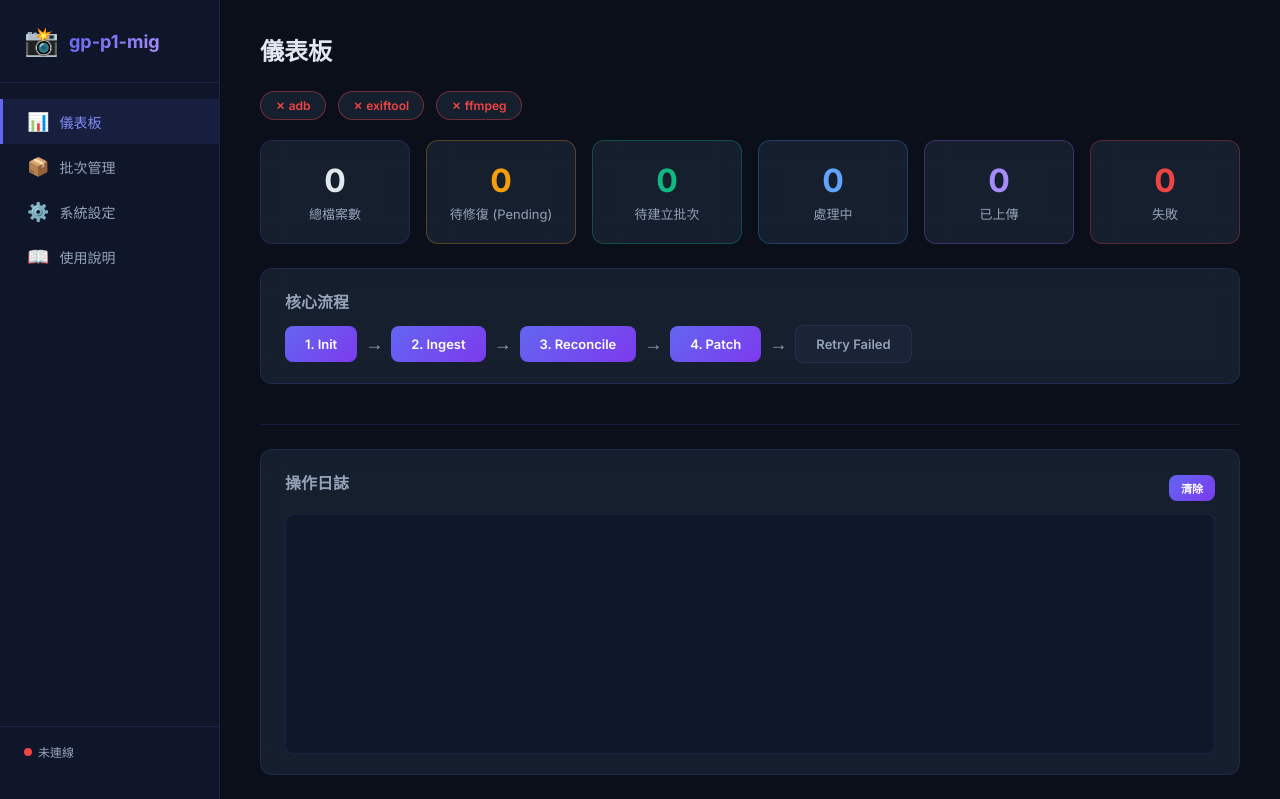
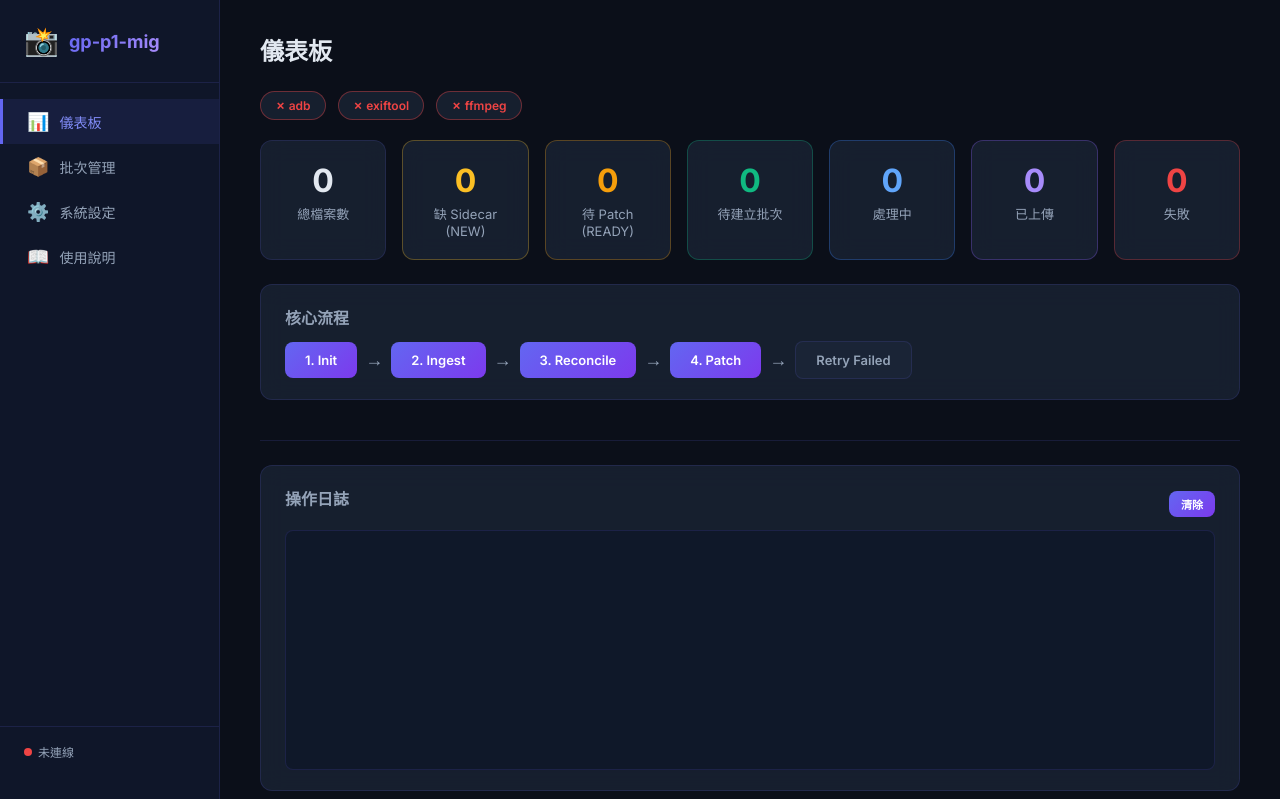
Before and after one commit to jason7773/google-photo-uploader, a Flask app: page / in a window 1280 px wide. Shown: the top 799 px of the page. Run offline with Flask 3, Linux system fonts and the light colour scheme; data that the repository does not hold is empty; some libraries are stand-ins or nearby versions.

Commit message:
feat: split pending status into NEW and READY in dashboard stats
Separate the 'Pending' statistic into '缺 Sidecar (NEW)' and '待 Patch (READY)' to provide better visibility into sidecar matching progress in the Web UI.

- Backend: Update api_state in app.py to count NEW and READY separately.
- Frontend: Add separate stat cards in index.html and update refresh logic in app.js.

```diff
--- a/gp-p1-mig/src/gp_p1_mig/web/app.py
+++ b/gp-p1-mig/src/gp_p1_mig/web/app.py
@@ -136,10 +136,18 @@ def api_state():
         # 1. Total count (all items)
         stats["total"] = conn.execute("SELECT COUNT(*) FROM media_items").fetchone()[0]
 
-        # 2. Pending (NEW/READY)
-        stats["pending"] = conn.execute(
-            "SELECT COUNT(*) FROM media_items WHERE patch_status IN ('NEW', 'READY')"
+        # 2a. NEW (no sidecar yet)
+        stats["new_count"] = conn.execute(
+            "SELECT COUNT(*) FROM media_items WHERE patch_status='NEW'"
         ).fetchone()[0]
+
+        # 2b. READY (sidecar matched, waiting for patch)
+        stats["ready"] = conn.execute(
+            "SELECT COUNT(*) FROM media_items WHERE patch_status='READY'"
+        ).fetchone()[0]
+
+        # 2c. Pending total (backwards compat)
+        stats["pending"] = stats["new_count"] + stats["ready"]
 
         # 3. Patched (PATCHED but NOT BATCHED)
         stats["patched"] = conn.execute(
--- a/gp-p1-mig/src/gp_p1_mig/web/static/js/app.js
+++ b/gp-p1-mig/src/gp_p1_mig/web/static/js/app.js
@@ -114,7 +114,8 @@ function refresh() {
         // Stats
         const s = data.stats || {};
         document.getElementById('statTotal').textContent = s.total || 0;
-        document.getElementById('statPending').textContent = s.pending || 0;
+        document.getElementById('statNew').textContent = s.new_count || 0;
+        document.getElementById('statReady').textContent = s.ready || 0;
         document.getElementById('statPatched').textContent = s.patched || 0;
         document.getElementById('statBatched').textContent = s.batched || 0;
         document.getElementById('statUploaded').textContent = s.uploaded || 0;
--- a/gp-p1-mig/src/gp_p1_mig/web/templates/index.html
+++ b/gp-p1-mig/src/gp_p1_mig/web/templates/index.html
@@ -49,14 +49,18 @@
       <div class="tool-status" id="toolStatus"></div>
 
       <!-- Stats -->
-      <div class="stats-grid" style="grid-template-columns: repeat(6, 1fr);">
+      <div class="stats-grid" style="grid-template-columns: repeat(7, 1fr);">
         <div class="stat-card">
           <div class="stat-value" id="statTotal">0</div>
           <div class="stat-label">總檔案數</div>
         </div>
+        <div class="stat-card" style="border-color: rgba(251,191,36,0.3);">
+          <div class="stat-value" id="statNew" style="color: #fbbf24;">0</div>
+          <div class="stat-label">缺 Sidecar (NEW)</div>
+        </div>
         <div class="stat-card warning">
-          <div class="stat-value" id="statPending">0</div>
-          <div class="stat-label">待修復 (Pending)</div>
+          <div class="stat-value" id="statReady">0</div>
+          <div class="stat-label">待 Patch (READY)</div>
         </div>
         <div class="stat-card success">
           <div class="stat-value" id="statPatched">0</div>
```
